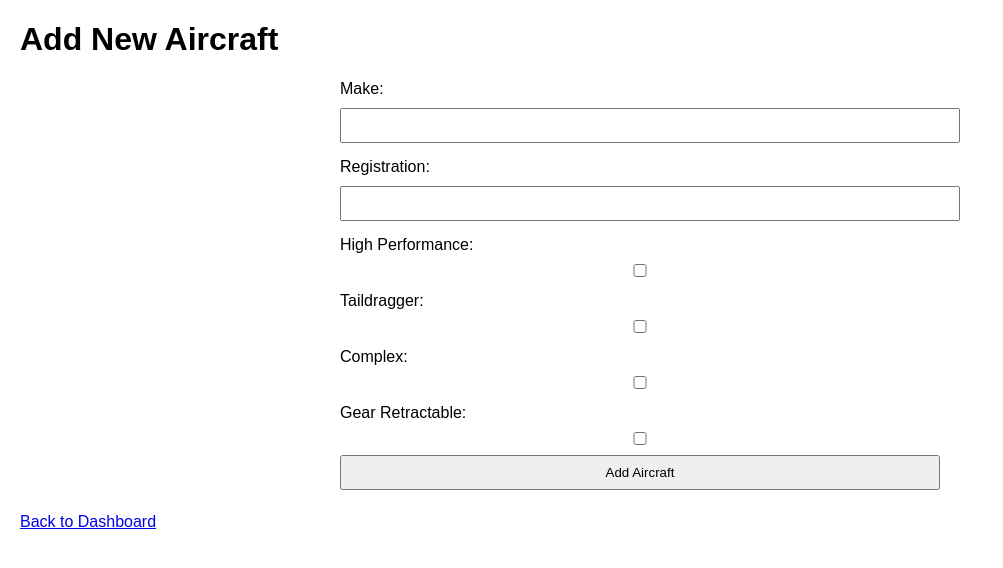
After one commit to alessiottavo/DigiLogbook, a PHP site: page /addaircraft.php in a window 1280 px wide. The commit adds this page. Shown: the top 568 px of the page, without its empty margins (0-1003 px from the left). Run offline with PHP 8.4, Linux system fonts and the light colour scheme; the visitor is signed in with stand-in values (Sample User, id 1).

Commit message:
Aircraft adding feature

```diff
--- /dev/null
+++ b/www/addaircraft.php
@@ -0,0 +1,104 @@
+<?php
+
+session_start();
+
+// Check if the user is logged in
+if (!isset($_SESSION['logged_in']) || !$_SESSION['logged_in']) {
+    header('Location: index.php');
+    exit();
+}
+
+// Include necessary files for form handling
+require './service/AircraftService.php';
+
+$aircraftService = new AircraftService();
+$message = '';
+
+// Handle form submission
+if ($_SERVER['REQUEST_METHOD'] === 'POST' && isset($_POST['create_aircraft'])) {
+    $make = $_POST['make'];
+    $registration = $_POST['registration'];
+    $highPerformance = isset($_POST['high_performance']) ? 1 : 0;
+    $taildragger = isset($_POST['taildragger']) ? 1 : 0;
+    $complex = isset($_POST['complex']) ? 1 : 0;
+    $gearRetractable = isset($_POST['gear_retractable']) ? 1 : 0;
+
+    try {
+        // Add the aircraft using the service
+        $success = $aircraftService->addAircraft($make, $registration, $highPerformance, $taildragger, $complex, $gearRetractable);
+
+        if ($success) {
+            $message = "Aircraft added successfully!";
+            header("Location: dashboard.php");
+            exit();
+        } else {
+            $message = "Error adding aircraft.";
+        }
+    } catch (Exception $e) {
+        $message = $e->getMessage();
+    }
+}
+?>
+
+<!DOCTYPE html>
+<html lang="en">
+<head>
+    <meta charset="UTF-8">
+    <title>Add Aircraft</title>
+    <style>
+        /* Simple styling for the form */
+        body {
+            font-family: Arial, sans-serif;
+            margin: 20px;
+        }
+        form {
+            max-width: 600px;
+            margin: auto;
+        }
+        label {
+            display: block;
+            margin: 10px 0 5px;
+        }
+        input, textarea, button {
+            width: 100%;
+            padding: 8px;
+            margin: 5px 0;
+        }
+        textarea {
+            height: 100px;
+        }
+    </style>
+</head>
+<body>
+    <h1>Add New Aircraft</h1>
+
+    <?php if (!empty($message)) : ?>
+        <p><?php echo htmlspecialchars($message); ?></p>
+    <?php endif; ?>
+
+    <form method="POST" action="">
+        <label for="make">Make:</label>
+        <input type="text" id="make" name="make" required>
+
+        <label for="registration">Registration:</label>
+        <input type="text" id="registration" name="registration" required>
+
+        <label for="high_performance">High Performance:</label>
+        <input type="checkbox" id="high_performance" name="high_performance">
+
+        <label for="taildragger">Taildragger:</label>
+        <input type="checkbox" id="taildragger" name="taildragger">
+
+        <label for="complex">Complex:</label>
+        <input type="checkbox" id="complex" name="complex">
+
+        <label for="gear_retractable">Gear Retractable:</label>
+        <input type="checkbox" id="gear_retractable" name="gear_retractable">
+
+        <button type="submit" name="create_aircraft">Add Aircraft</button>
+    </form>
+
+    <br>
+    <a href="dashboard.php">Back to Dashboard</a>
+</body>
+</html>
--- a/www/dashboard.php
+++ b/www/dashboard.php
@@ -58,7 +58,8 @@ $totalPages = ceil($totalEntries / $limit);
         <form method="POST" action="logout.php">
             <button type="submit">Logout</button>
         </form>
-        <a href="addentry.php">Add Entry</a>
+        <p><a href="addentry.php">Add Entry</a></p>
+        <p><a href="addaircraft.php">Add Aircraft</a></p>
     </section>
 
     <section>
--- a/www/repository/AircraftRepository.php
+++ b/www/repository/AircraftRepository.php
@@ -44,4 +44,41 @@ public function getAllAircraft() {
         return [];
     }
 }
+
+public function addAircraft($make, $registration, $highPerformance, $taildragger, $complex, $gearRetractable) {
+    try {
+        $sql = "INSERT INTO aircrafts (make, registration, high_performance, taildragger, complex, gear_retractable)
+                VALUES (:make, :registration, :high_performance, :taildragger, :complex, :gear_retractable)";
+
+        $stmt = $this->pdo->prepare($sql);
+
+        $stmt->bindParam(':make', $make, PDO::PARAM_STR);
+        $stmt->bindParam(':registration', $registration, PDO::PARAM_STR);
+        $stmt->bindParam(':high_performance', $highPerformance, PDO::PARAM_BOOL);
+        $stmt->bindParam(':taildragger', $taildragger, PDO::PARAM_BOOL);
+        $stmt->bindParam(':complex', $complex, PDO::PARAM_BOOL);
+        $stmt->bindParam(':gear_retractable', $gearRetractable, PDO::PARAM_BOOL);
+
+        $stmt->execute();
+
+        return true;
+    } catch (PDOException $e) {
+        echo "Failed to add aircraft: " . $e->getMessage();
+        return false;
+    }
 }
+
+public function aircraftExists($registration) {
+    try {
+        $sql = "SELECT COUNT(*) FROM aircrafts WHERE registration = :registration";
+        $stmt = $this->pdo->prepare($sql);
+        $stmt->bindParam(':registration', $registration, PDO::PARAM_STR);
+        $stmt->execute();
+        $count = $stmt->fetchColumn();
+        return $count > 0;
+    } catch (PDOException $e) {
+        echo "Failed to check if aircraft exists: " . $e->getMessage();
+        return false;
+    }
+}
+}
--- /dev/null
+++ b/www/service/AircraftService.php
@@ -0,0 +1,27 @@
+<?php
+
+require './repository/AircraftRepository.php';
+
+class AircraftService {
+
+    private $aircraftRepo;
+
+    public function __construct() {
+        $this->aircraftRepo = new AircraftRepository();
+    }
+
+    public function addAircraft($make, $registration, $highPerformance, $taildragger, $complex, $gearRetractable) {
+        // Validate inputs
+        if (empty($make) || empty($registration)) {
+            throw new Exception("Make and registration are required.");
+        }
+
+        // Check if aircraft already exists
+        if ($this->aircraftRepo->aircraftExists($registration)) {
+            throw new Exception("An aircraft with this registration already exists.");
+        }
+
+        // Add the aircraft using the repository
+        return $this->aircraftRepo->addAircraft($make, $registration, $highPerformance, $taildragger, $complex, $gearRetractable);
+    }
+}
```
